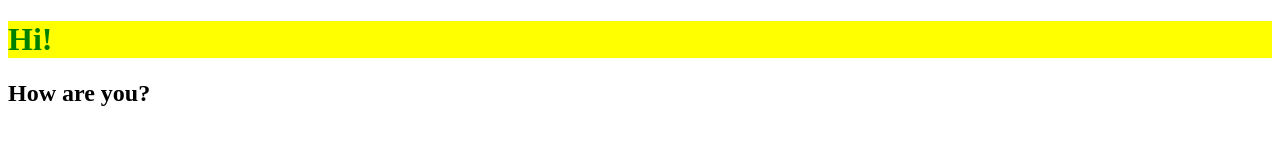
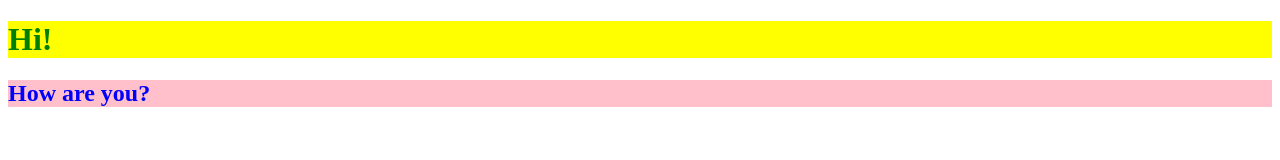
Before and after one commit to gren75/first-project, a plain HTML site: page index.html in a window 1280 px wide. Drawn offline with Linux system fonts and the light colour scheme.

Commit message:
добавила стили ко второму заголовку

```diff
--- a/style.css
+++ b/style.css
@@ -2,3 +2,8 @@ h1{
   color:green;
   background: yellow;
 }
+
+h2{
+  color:blue;
+  background: pink;
+}
```
